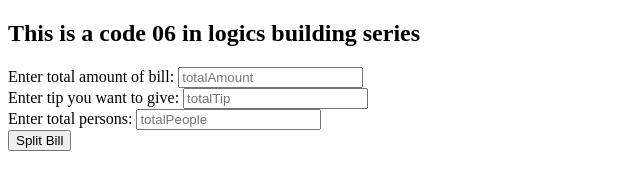
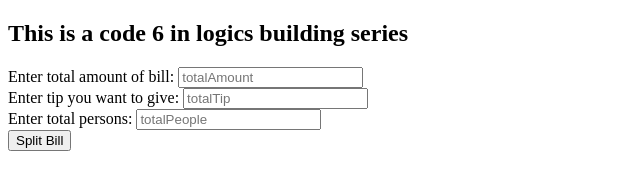
Before and after one commit to zaidbinkhaliq/logics-practice, a plain HTML site: page Bill Splitter/index.html in a window 1280 px wide. Shown: the whole page, without its empty margins (0-640 px from the left). Drawn offline with Linux system fonts and the light colour scheme.

Commit message:
Update index.html

```diff
--- a/Bill Splitter/index.html
+++ b/Bill Splitter/index.html
@@ -7,7 +7,7 @@
 </head>
 <body>
 
-    <h2>This is a code 06 in logics building series</h2>
+    <h2>This is a code 6 in logics building series</h2>
 
     <div>
         <label for="totalAmount">Enter total amount of bill:</label>
```
